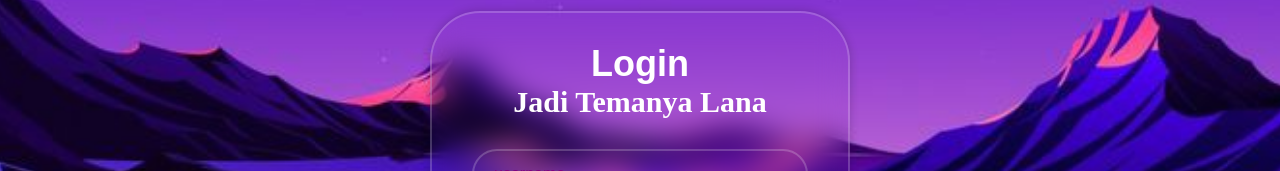
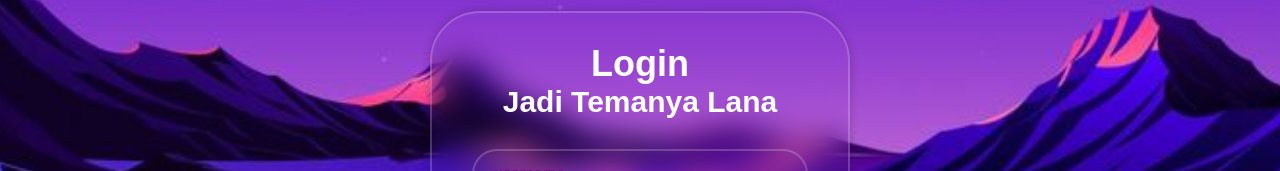
Before and after one commit to lanademare/membuat-login-transparant, a plain HTML site: page index.html in a window 1280 px wide. Shown: the part 168-339 px from the top of the page. Drawn offline with Linux system fonts and the light colour scheme.

Commit message:
menghapus jenis font di h2

```diff
--- a/style.css
+++ b/style.css
@@ -34,7 +34,6 @@ body {
 .wrapper h2 {
   font-size: 30px;
   text-align: center;
-  font-family: BBH Bartle;
 }
 .wrapper .input-box {
   position: relative;
```
